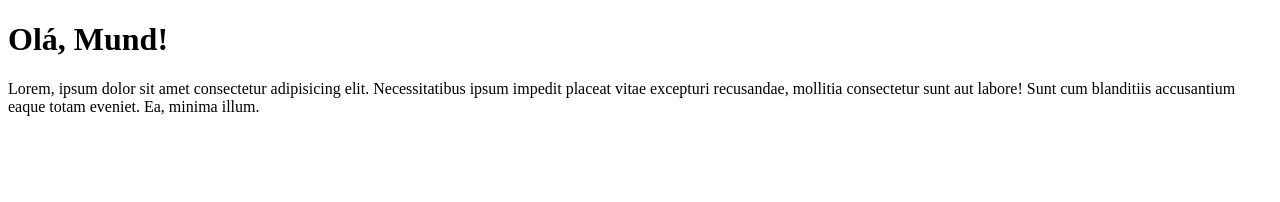
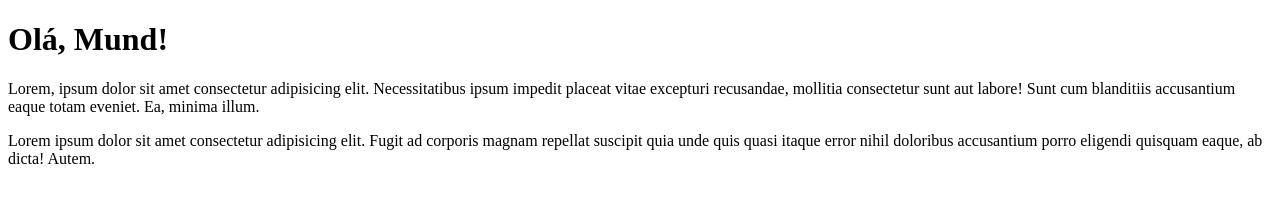
Before and after one commit to Gustavo-Lourenco/Ola-Mundo, a plain HTML site: page Site-exemplo/index.html in a window 1280 px wide. Drawn offline with Linux system fonts and the light colour scheme.

Commit message:
Adicionei um parágrafo

```diff
--- a/Site-exemplo/index.html
+++ b/Site-exemplo/index.html
@@ -11,5 +11,8 @@
     <p>Lorem, ipsum dolor sit amet consectetur adipisicing elit. Necessitatibus ipsum impedit placeat vitae
         excepturi recusandae, mollitia consectetur sunt aut labore! Sunt cum blanditiis accusantium eaque
         totam eveniet. Ea, minima illum.</p>
+        <p>Lorem ipsum dolor sit amet consectetur adipisicing elit. Fugit ad corporis magnam repellat suscipit
+            quia unde quis quasi itaque error nihil doloribus accusantium porro eligendi quisquam eaque, ab dicta!
+            Autem.</p>
 </body>
 </html>
```
